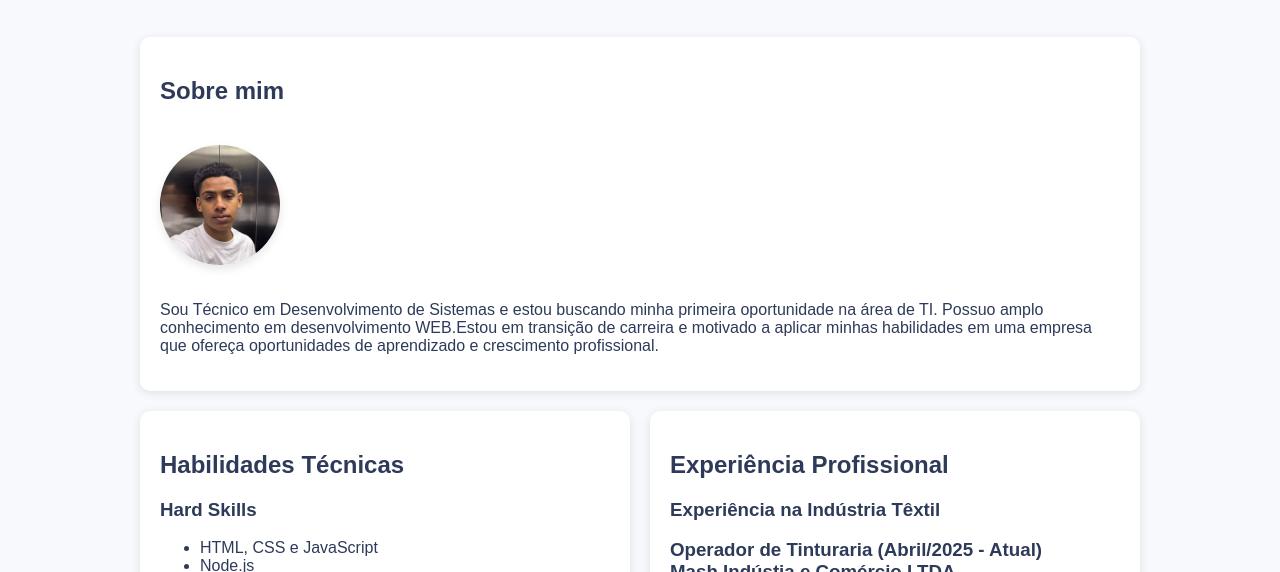
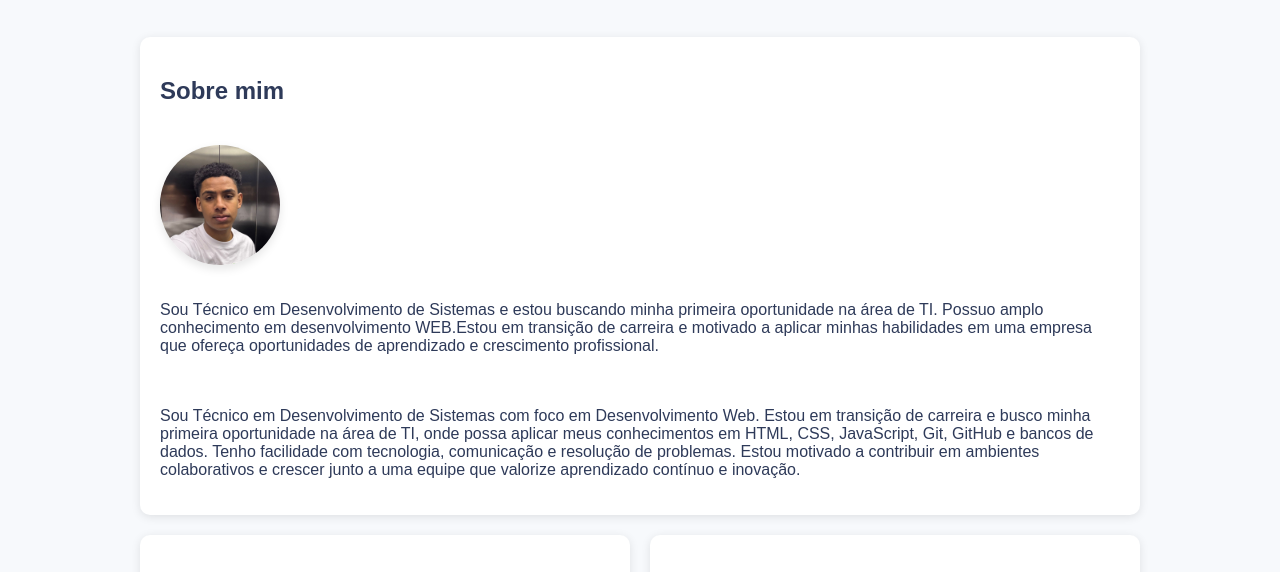
Before and after one commit to cadualvg/meu-curriculo, a plain HTML site: page curriculo.html in a window 1280 px wide. Shown: the part 179-751 px from the top of the page. Drawn offline with Linux system fonts and the light colour scheme; a web font is replaced by a local one.

Commit message:
Nova descrição
Mudanças no box "sobre mim", uma descrição mais ampla

```diff
--- a/curriculo.html
+++ b/curriculo.html
@@ -24,6 +24,7 @@
             <div class="perfil-box">
                 <img src="images/foto.jpg" alt="Minha foto de perfil" class="perfil-container">
                 <p>Sou Técnico em Desenvolvimento de Sistemas e estou buscando minha primeira oportunidade na área de TI. Possuo amplo conhecimento em desenvolvimento WEB.Estou em transição de carreira e motivado a aplicar minhas habilidades em uma empresa que ofereça oportunidades de aprendizado e crescimento profissional.</p>
+                <p>Sou Técnico em Desenvolvimento de Sistemas com foco em Desenvolvimento Web. Estou em transição de carreira e busco minha primeira oportunidade na área de TI, onde possa aplicar meus conhecimentos em HTML, CSS, JavaScript, Git, GitHub e bancos de dados. Tenho facilidade com tecnologia, comunicação e resolução de problemas. Estou motivado a contribuir em ambientes colaborativos e crescer junto a uma equipe que valorize aprendizado contínuo e inovação.</p>
             </div>
         </section>
         <section class="box" id="habilidades">
```
